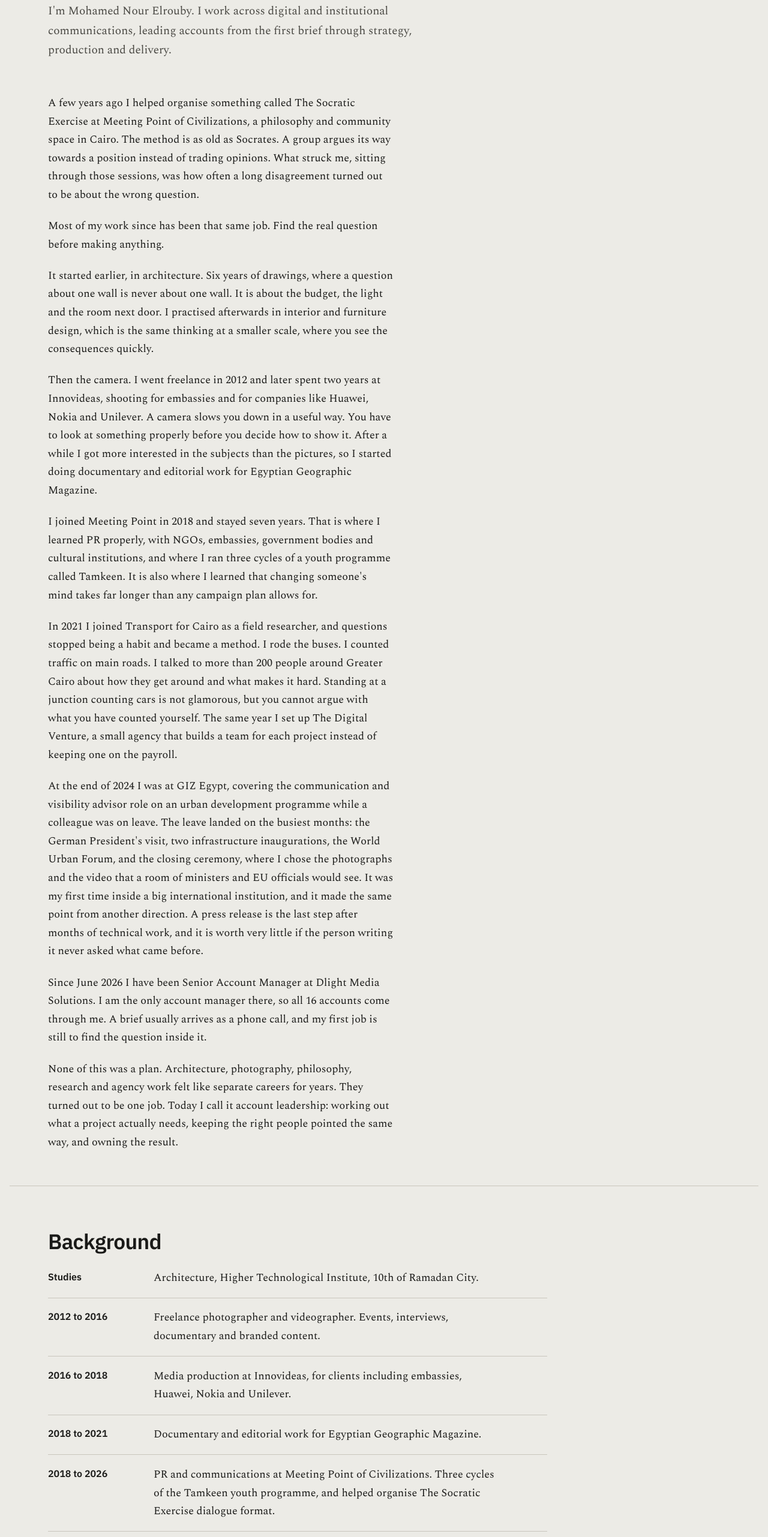
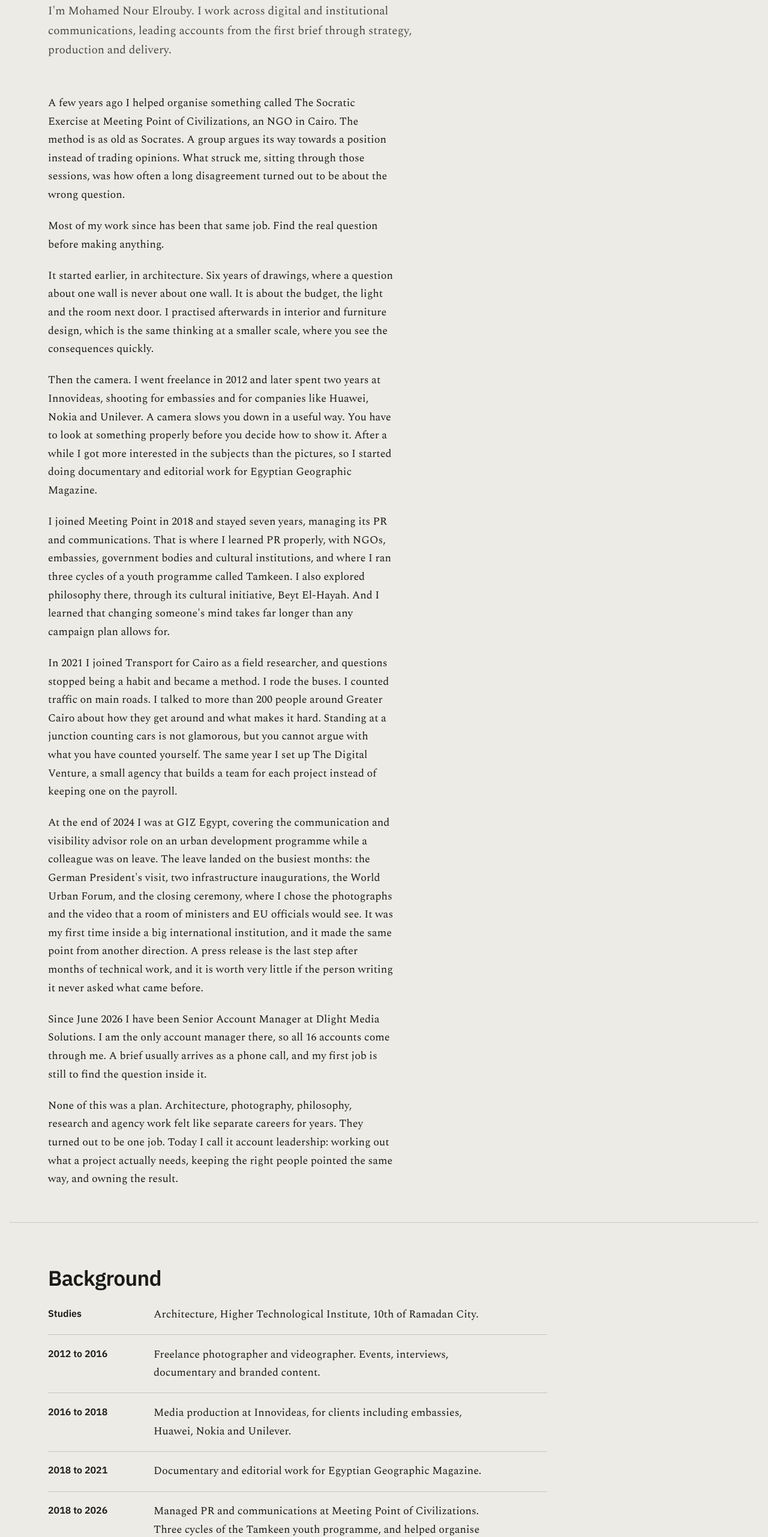
Before and after one commit to mnelrouby/melrouby-site, a plain HTML site: page about.html in a window 1280 px wide. Shown: the part 237-2800 px from the top of the page at 60% size. Drawn offline with nearby package versions, Linux system fonts and the light colour scheme.

Commit message:
About, Dlight and homepage copy updates

```diff
--- a/about.html
+++ b/about.html
@@ -219,18 +219,18 @@ h3{font-family:"IBM Plex Sans",system-ui,sans-serif;font-weight:600;font-size:1.
 </div>
 
 <div class="wrap" style="padding-bottom:clamp(2rem,5vw,3.5rem)">
-  <p>A few years ago I helped organise something called The Socratic Exercise at Meeting Point of Civilizations, a philosophy and community space in Cairo. The method is as old as Socrates. A group argues its way towards a position instead of trading opinions. What struck me, sitting through those sessions, was how often a long disagreement turned out to be about the wrong question.</p>
+  <p>A few years ago I helped organise something called The Socratic Exercise at Meeting Point of Civilizations, an NGO in Cairo. The method is as old as Socrates. A group argues its way towards a position instead of trading opinions. What struck me, sitting through those sessions, was how often a long disagreement turned out to be about the wrong question.</p>
   <p>Most of my work since has been that same job. Find the real question before making anything.</p>
   <p>It started earlier, in architecture. Six years of drawings, where a question about one wall is never about one wall. It is about the budget, the light and the room next door. I practised afterwards in interior and furniture design, which is the same thinking at a smaller scale, where you see the consequences quickly.</p>
   <p>Then the camera. I went freelance in 2012 and later spent two years at Innovideas, shooting for embassies and for companies like Huawei, Nokia and Unilever. A camera slows you down in a useful way. You have to look at something properly before you decide how to show it. After a while I got more interested in the subjects than the pictures, so I started doing documentary and editorial work for Egyptian Geographic Magazine.</p>
-  <p>I joined Meeting Point in 2018 and stayed seven years. That is where I learned PR properly, with NGOs, embassies, government bodies and cultural institutions, and where I ran three cycles of a youth programme called Tamkeen. It is also where I learned that changing someone's mind takes far longer than any campaign plan allows for.</p>
+  <p>I joined Meeting Point in 2018 and stayed seven years, managing its PR and communications. That is where I learned PR properly, with NGOs, embassies, government bodies and cultural institutions, and where I ran three cycles of a youth programme called Tamkeen. I also explored philosophy there, through its cultural initiative, Beyt El-Hayah. And I learned that changing someone's mind takes far longer than any campaign plan allows for.</p>
   <p>In 2021 I joined Transport for Cairo as a field researcher, and questions stopped being a habit and became a method. I rode the buses. I counted traffic on main roads. I talked to more than 200 people around Greater Cairo about how they get around and what makes it hard. Standing at a junction counting cars is not glamorous, but you cannot argue with what you have counted yourself. The same year I set up The Digital Venture, a small agency that builds a team for each project instead of keeping one on the payroll.</p>
   <p>At the end of 2024 I was at GIZ Egypt, covering the communication and visibility advisor role on an urban development programme while a colleague was on leave. The leave landed on the busiest months: the German President's visit, two infrastructure inaugurations, the World Urban Forum, and the closing ceremony, where I chose the photographs and the video that a room of ministers and EU officials would see. It was my first time inside a big international institution, and it made the same point from another direction. A press release is the last step after months of technical work, and it is worth very little if the person writing it never asked what came before.</p>
   <p>Since June 2026 I have been Senior Account Manager at Dlight Media Solutions. I am the only account manager there, so all 16 accounts come through me. A brief usually arrives as a phone call, and my first job is still to find the question inside it.</p>
   <p>None of this was a plan. Architecture, photography, philosophy, research and agency work felt like separate careers for years. They turned out to be one job. Today I call it account leadership: working out what a project actually needs, keeping the right people pointed the same way, and owning the result.</p>
 </div>
 
-<section class="wrap block" aria-labelledby="a1"><h2 id="a1">Background</h2><ol class="timeline"><li><span class="yr">Studies</span><p>Architecture, Higher Technological Institute, 10th of Ramadan City.</p></li><li><span class="yr">2012 to 2016</span><p>Freelance photographer and videographer. Events, interviews, documentary and branded content.</p></li><li><span class="yr">2016 to 2018</span><p>Media production at Innovideas, for clients including embassies, Huawei, Nokia and Unilever.</p></li><li><span class="yr">2018 to 2021</span><p>Documentary and editorial work for Egyptian Geographic Magazine.</p></li><li><span class="yr">2018 to 2026</span><p>PR and communications at Meeting Point of Civilizations. Three cycles of the Tamkeen youth programme, and helped organise The Socratic Exercise dialogue format.</p></li><li><span class="yr">2021 to 2024</span><p>Field researcher at Transport for Cairo.</p></li><li><span class="yr">2021 to present</span><p>Founder and director of The Digital Venture.</p></li><li><span class="yr">2024 to 2025</span><p>Communication and Visibility Advisor (Leave Coverage) at GIZ Egypt, CBUID.</p></li><li><span class="yr">2026 to present</span><p>Senior Account Manager at Dlight Media Solutions.</p></li></ol></section>
+<section class="wrap block" aria-labelledby="a1"><h2 id="a1">Background</h2><ol class="timeline"><li><span class="yr">Studies</span><p>Architecture, Higher Technological Institute, 10th of Ramadan City.</p></li><li><span class="yr">2012 to 2016</span><p>Freelance photographer and videographer. Events, interviews, documentary and branded content.</p></li><li><span class="yr">2016 to 2018</span><p>Media production at Innovideas, for clients including embassies, Huawei, Nokia and Unilever.</p></li><li><span class="yr">2018 to 2021</span><p>Documentary and editorial work for Egyptian Geographic Magazine.</p></li><li><span class="yr">2018 to 2026</span><p>Managed PR and communications at Meeting Point of Civilizations. Three cycles of the Tamkeen youth programme, and helped organise The Socratic Exercise dialogue format.</p></li><li><span class="yr">2021 to 2024</span><p>Field researcher at Transport for Cairo.</p></li><li><span class="yr">2021 to present</span><p>Founder and director of The Digital Venture.</p></li><li><span class="yr">2024 to 2025</span><p>Communication and Visibility Advisor (Leave Coverage) at GIZ Egypt, CBUID.</p></li><li><span class="yr">2026 to present</span><p>Senior Account Manager at Dlight Media Solutions.</p></li></ol></section>
 <section class="wrap block" aria-labelledby="a2">
   <div class="twocol">
     <h2 id="a2">Training</h2>
```
Also changed, not shown: index.html (+1 -1 lines), work-dlight.html (+1 -1 lines).
